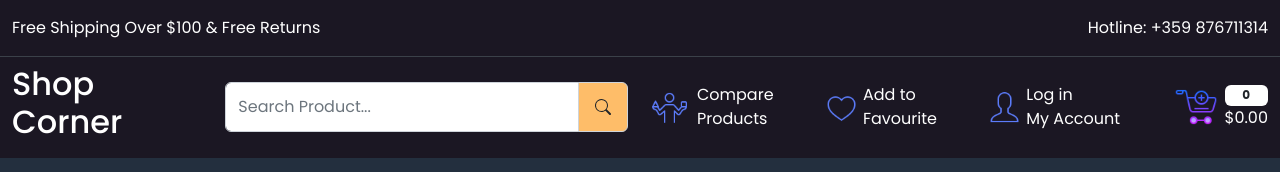
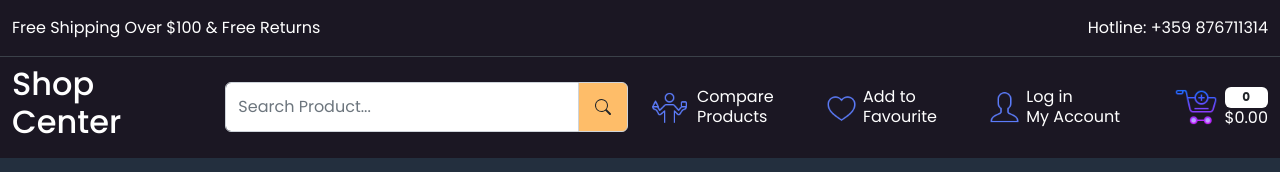
Before and after one commit to bpetya44/react-ecommerce-app, a React (Create React App) app: page / in a window 1280 px wide. Shown: the top 172 px of the page. Built offline with nearby package versions, Linux system fonts and the light colour scheme.

Commit message:
fixed line height

```diff
--- a/src/App.css
+++ b/src/App.css
@@ -56,6 +56,10 @@ a {
 .header-upper .header-upper-links img {
   width: 35px;
   height: 35px;
+}
+
+.header-upper .header-upper-links p{
+  line-height: 20px;
 }
 
 .header-bottom {
@@ -188,9 +192,7 @@ a {
 }
 
 
-/* home-wrapper-2 End*/
-
-/* HOME End 1:36 */
+/* HOME End */
 
 
 
--- a/src/components/Header.jsx
+++ b/src/components/Header.jsx
@@ -31,7 +31,7 @@ const Header = () => {
           <div className="row align-items-center">
             <div className="col-2">
               <h2>
-                <Link className="text-white">Shop Corner</Link>
+                <Link className="text-white">Shop Center</Link>
               </h2>
             </div>
             <div className="col-4">
```
